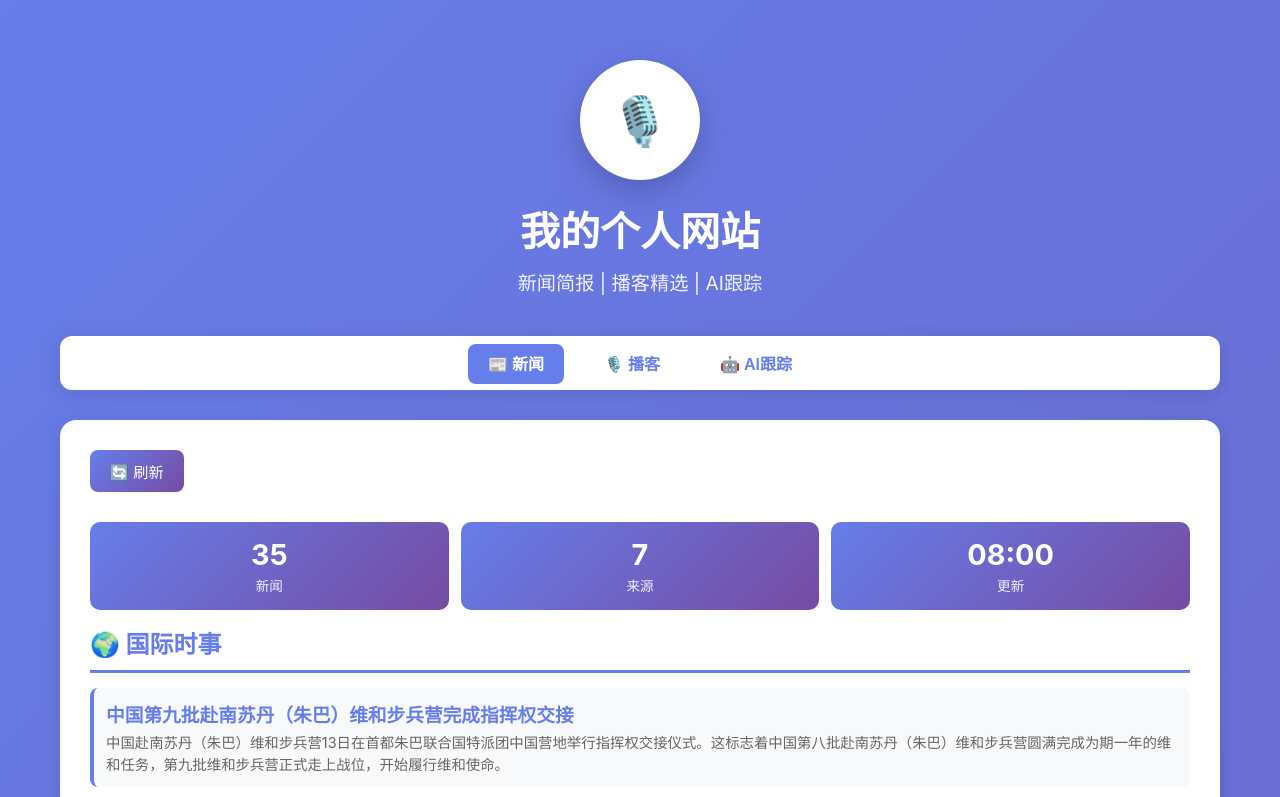
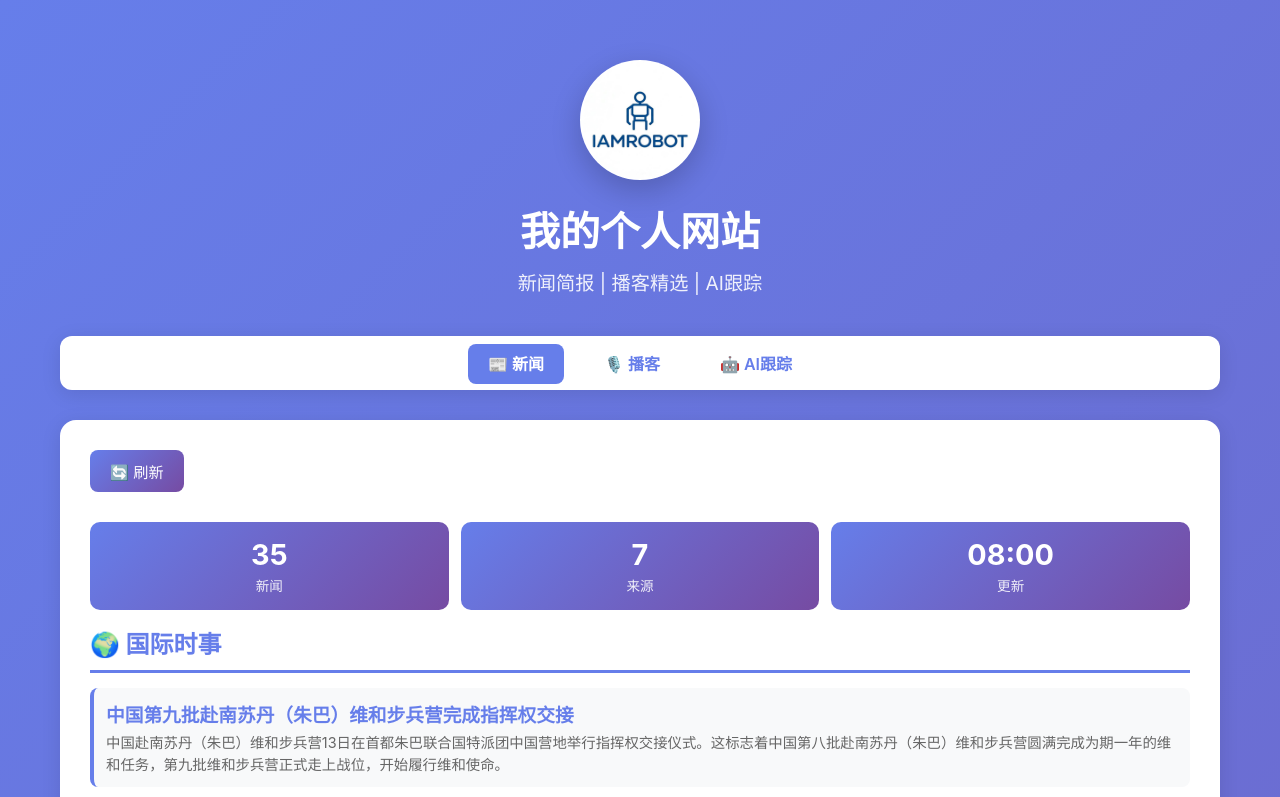
Before and after one commit to YuJianjun/news-brief, a plain HTML site: page index.html in a window 1280 px wide. Shown: the top 797 px of the page. Drawn offline with Linux system fonts and the light colour scheme.

Commit message:
更新: 网站Logo

```diff
--- a/index.html
+++ b/index.html
@@ -131,7 +131,7 @@
 <body>
     <div class="container">
         <header>
-            <div class="avatar">🎙️</div>
+            <div class="avatar" style="background:none;box-shadow:none;"><img src="avatar.jpg" alt="Logo" style="width:120px;height:120px;border-radius:50%;box-shadow:0 10px 30px rgba(0,0,0,0.2);"></div>
             <h1>我的个人网站</h1>
             <p class="subtitle">新闻简报 | 播客精选 | AI跟踪</p>
         </header>
```
Also changed, not shown: avatar.jpg (added).
